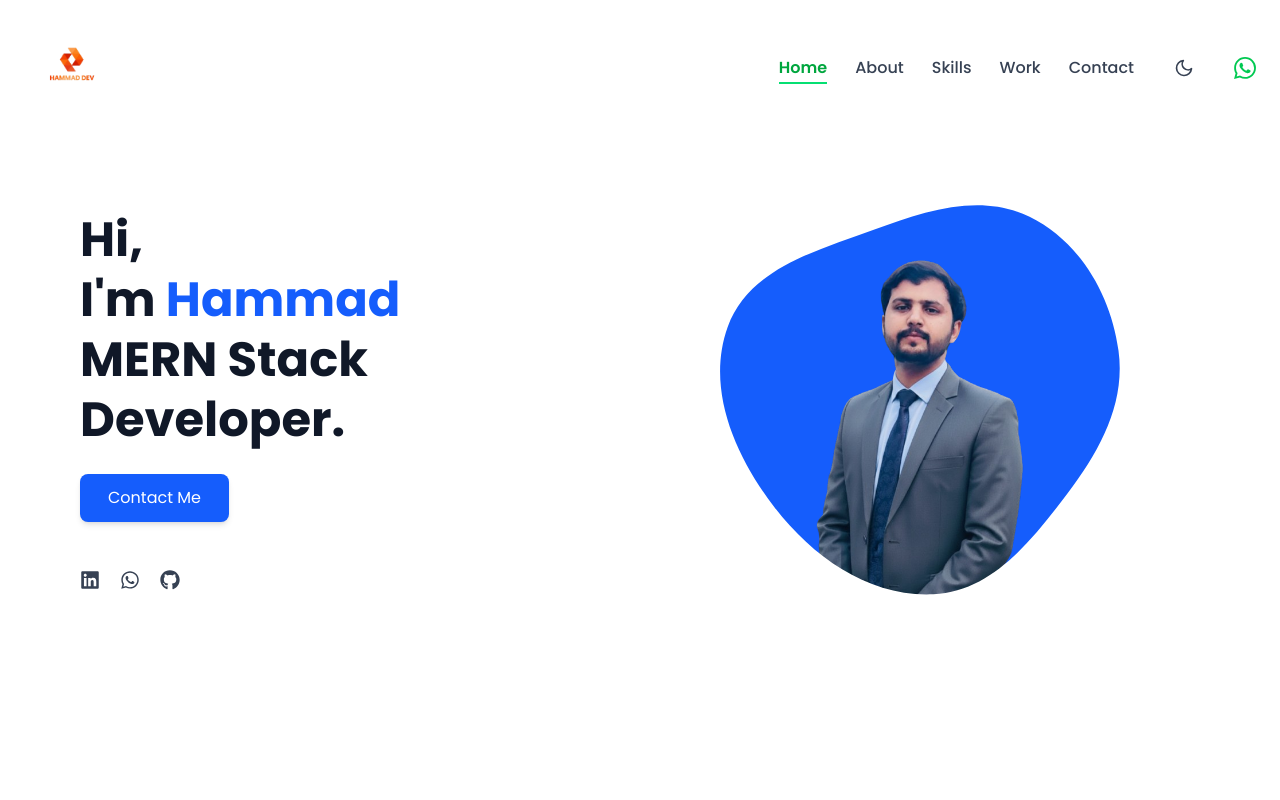
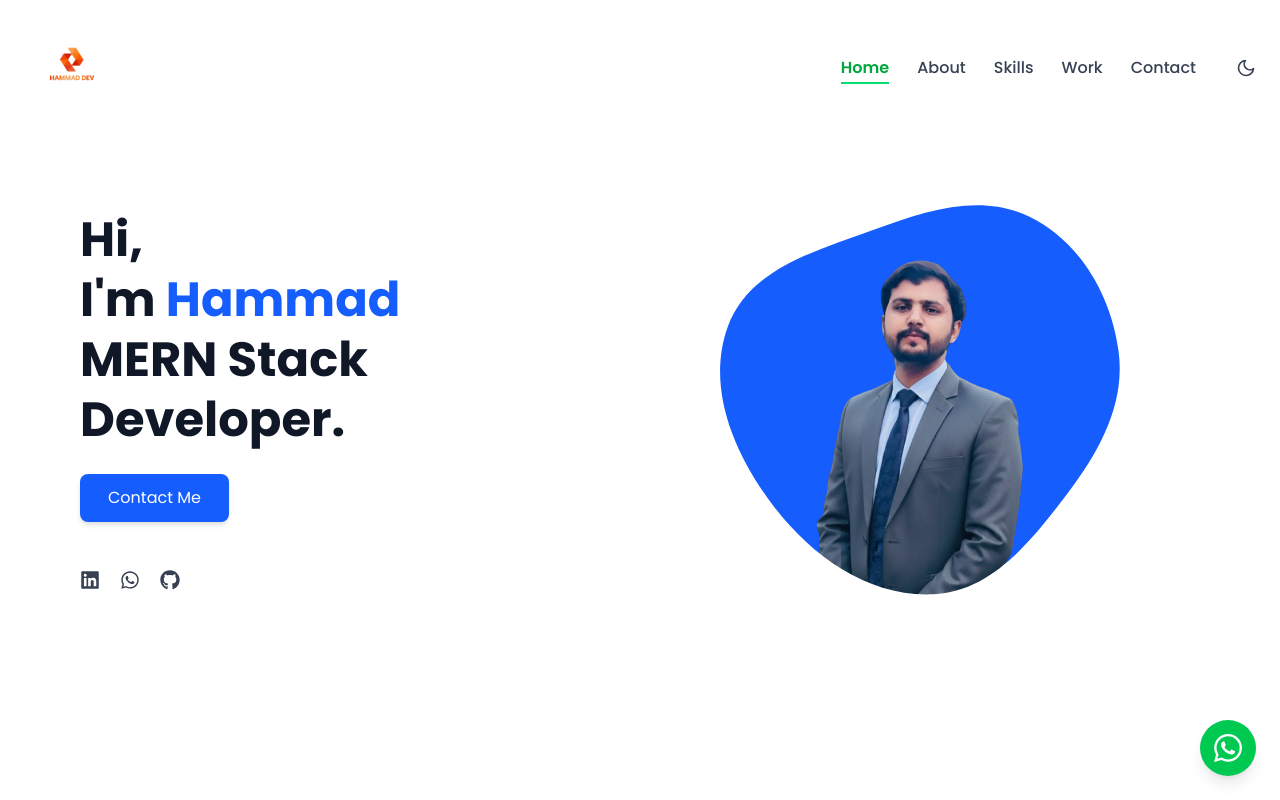
Before and after one commit to hammad200208/Portfolio-Next, a Next.js app: page / in a window 1280 px wide. Shown: the top 800 px of the page. Built offline with nearby package versions, Linux system fonts and the light colour scheme.

Commit message:
added dark theme all over

```diff
--- a/src/app/Header/page.js
+++ b/src/app/Header/page.js
@@ -3,7 +3,6 @@
 import { useState, useEffect } from "react";
 import { Link } from "react-scroll";
 import { FiMenu, FiX, FiSun, FiMoon } from "react-icons/fi";
-import { SiWhatsapp } from "react-icons/si";
 import { motion, AnimatePresence } from "framer-motion";
 import Image from "next/image";
 
@@ -77,7 +76,7 @@ const Header = () => {
             </Link>
           ))}
 
-          {/* THEME BUTTON (ICON ONLY) */}
+          {/* THEME BUTTON */}
           <button
             onClick={toggleTheme}
             aria-label="Toggle theme"
@@ -85,17 +84,6 @@ const Header = () => {
           >
             {theme === "light" ? <FiMoon size={20} /> : <FiSun size={20} />}
           </button>
-
-          {/* WHATSAPP */}
-          <a
-            href="https://wa.me/923209060485"
-            target="_blank"
-            rel="noopener noreferrer"
-            aria-label="WhatsApp"
-            className="ml-3 text-green-500 hover:text-green-600 transition-colors"
-          >
-            <SiWhatsapp size={22} />
-          </a>
         </nav>
 
         {/* MOBILE ICONS */}
@@ -107,16 +95,6 @@ const Header = () => {
           >
             {theme === "light" ? <FiMoon size={20} /> : <FiSun size={20} />}
           </button>
-
-          <a
-            href="https://wa.me/923209060485"
-            target="_blank"
-            rel="noopener noreferrer"
-            aria-label="WhatsApp"
-            className="text-green-500 hover:text-green-600 transition-colors"
-          >
-            <SiWhatsapp size={22} />
-          </a>
 
           <button onClick={toggleMenu} aria-label="Toggle menu">
             {menuOpen ? <FiX size={28} /> : <FiMenu size={28} />}
@@ -155,18 +133,6 @@ const Header = () => {
                   {item.label}
                 </Link>
               ))}
-
-              <a
-                href="https://wa.me/923209060485"
-                target="_blank"
-                rel="noopener noreferrer"
-                className="flex items-center space-x-2 text-green-400 hover:text-green-500 transition-colors mt-4"
-              >
-                <SiWhatsapp size={22} />
-                <span className="text-[16px] font-medium">
-                  +92 320 9060485
-                </span>
-              </a>
             </nav>
           </motion.div>
         )}
--- /dev/null
+++ b/src/app/components/FloatingWhatsApp.jsx
@@ -0,0 +1,29 @@
+"use client";
+
+import { SiWhatsapp } from "react-icons/si";
+
+const FloatingWhatsApp = () => {
+  return (
+    <a
+      href="https://wa.me/923209060485"
+      target="_blank"
+      rel="noopener noreferrer"
+      aria-label="WhatsApp Chat"
+      className="
+        fixed bottom-6 right-6 z-[9999]
+        w-14 h-14
+        bg-green-500 hover:bg-green-600
+        text-white
+        flex items-center justify-center
+        rounded-full
+        shadow-lg
+        transition-transform duration-300
+        hover:scale-110
+      "
+    >
+      <SiWhatsapp size={28} />
+    </a>
+  );
+};
+
+export default FloatingWhatsApp;
--- a/src/app/layout.js
+++ b/src/app/layout.js
@@ -1,5 +1,6 @@
 "use client";
 
+import FloatingWhatsApp from "./components/FloatingWhatsApp";
 import { Poppins } from "next/font/google";
 import "./globals.css";
 import Providers from "./providers"; // your theme provider
@@ -16,6 +17,7 @@ export default function RootLayout({ children }) {
       <body className={`${poppins.variable} antialiased`}>
         <Providers>
           {children}
+          <FloatingWhatsApp />
         </Providers>
       </body>
     </html>
```
